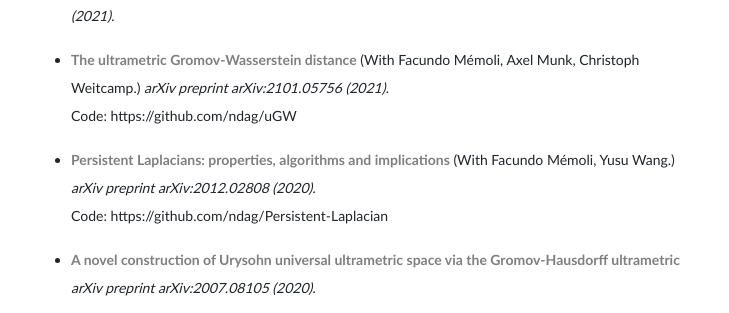
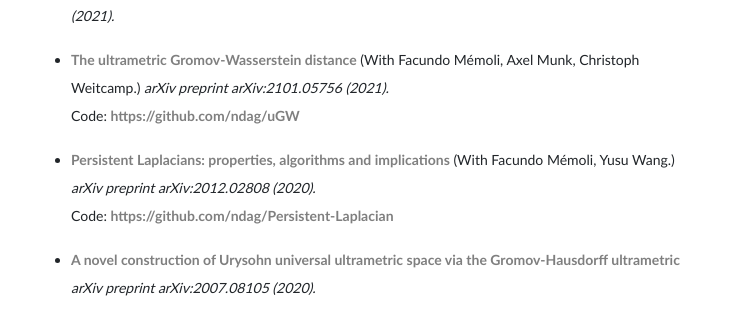
Before and after one commit to ZhengchaoW/ZhengchaoW.github.io, a Jekyll site: the page built from papers.html, in a window 1280 px wide. Shown: the part 164-477 px from the top of the page, without its empty margins (274-1003 px from the left). Built offline with Jekyll 4.4.1, drawn with Linux system fonts in a browser that asks for light colours; part of the change alters nothing that is shown.

```diff
--- a/papers.html
+++ b/papers.html
@@ -15,7 +15,7 @@ opengraph:
       <p><li>{% if paper.link %}<a href="{{ paper.link }}">{{ paper.title }}</a> {% else %} {{ paper.title }} {% endif %}
           {% if paper.coauthors %} (With {{ paper.coauthors }}.) {% endif %}
           {% if paper.publishedat %} <span style="font-style: italic">{{ paper.publishedat }}.</span> {% endif %}
-          {% if paper.code %} <br> Code: {{ paper.code }} {% endif %}
+          {% if paper.code %} <br> Code: <a href="{{ paper.code }}">{{ paper.code }}</a> {% endif %}
           {% if paper.description %} {{ paper.description }} {% endif %}</li>
       </p>
     {% endfor %}
```
